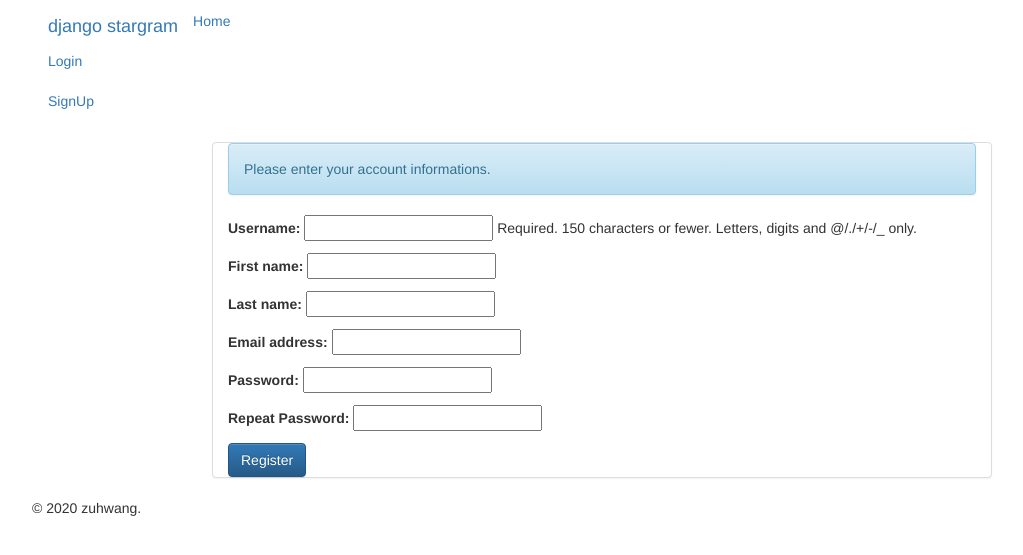
After one commit to zu-hwang/beap-test-02, a Django app: page /accounts/register/ in a window 1280 px wide. The commit adds this page. Shown: the top 555 px of the page, without its empty margins (38-1061 px from the left). Run offline with Django 3.2, Linux system fonts and the light colour scheme; some libraries are stand-ins or nearby versions.

Commit message:
회원가입기능 추가

```diff
--- /dev/null
+++ b/accounts/forms.py
@@ -0,0 +1,19 @@
+from django.contrib.auth.models import User
+from django import forms
+
+
+class RegisterFrom(forms.ModelForm):
+    password = forms.CharField(label='Password', widget=forms.PasswordInput)
+    password2 = forms.CharField(
+        label='Repeat Password', widget=forms.PasswordInput)
+
+    class Meta:
+        # forms.ModelForm에게 상속받은 클래스에서 User테이블의 데이터 필드를 쉽게 지정할 수 있다..?
+        model = User
+        fields = ['username', 'first_name', 'last_name', 'email']
+
+    def clean_password2(self):
+        cd = self.cleaned_data
+        if cd['password'] != cd['password2']:
+            raise forms.ValidationError('Passwords not matched!')
+        return cd['password2']
--- /dev/null
+++ b/accounts/templates/registration/register.html
@@ -0,0 +1,29 @@
+<!DOCTYPE html>
+<html lang="en">
+  <head>
+    <meta charset="UTF-8" />
+    <meta name="viewport" content="width=device-width, initial-scale=1.0" />
+    <title>Document</title>
+  </head>
+  <body>
+    {% extends 'base.html' %}
+    <!-- 타이틀 -->
+    {% block title %}- Registration{% endblock title%}
+    <!-- 컨텐츠 시작 -->
+    {% block content %}
+    <div class="row">
+      <div class="col-md-2"></div>
+      <div class="col-md-8 panel panel-default">
+        <div class="alert alert-info">
+          Please enter your account informations.
+        </div>
+        <form action="" method="POST">
+          {{form.as_p}} {% csrf_token %}
+          <input type="submit" class="btn btn-primary" value="Register" />
+        </form>
+      </div>
+      <div class="col-md-2"></div>
+    </div>
+    {% endblock content%}
+  </body>
+</html>
--- a/accounts/urls.py
+++ b/accounts/urls.py
@@ -1,7 +1,10 @@
 from django.urls import path
 from django.contrib.auth import views as auth_view
+
+from .views import register
 
 urlpatterns = [
     path('login/', auth_view.LoginView.as_view(), name='login'),
     path('logout/', auth_view.LogoutView.as_view(template_name='registration/logout.html'), name='logout'),
+    path('register/', register, name='register'),  # register는 함수형 뷰
 ]
--- a/accounts/views.py
+++ b/accounts/views.py
@@ -1,3 +1,19 @@
 from django.shortcuts import render
+from .forms import RegisterFrom
 
 # Create your views here.
+
+
+def register(request):
+    # 회원정보가 POST를 통해 전달되었을때
+    if request.method == 'POST':
+        # 우리가 만든 forms.py의  RegisterFor을 POST로 받은 값의 유효성 검사를 진행하며 이상이 없으면 DB에 저장한다.
+        user_form = RegisterFrom(request.POST)
+        if user_form.is_valid():
+            new_user = user_form.save(commit=False)
+            new_user.set_password(user_form.cleaned_data['password'])
+            new_user.save()
+            return render(request, 'registration/register_done.html', {'new_user': new_user})
+    else:
+        user_form = RegisterFrom()
+    return render(request, 'registration/register.html', {'form': user_form})
--- a/config/settings.py
+++ b/config/settings.py
@@ -125,3 +125,6 @@ STATIC_URL = '/static/'
 #! 업로드 파일을 관리하기 위해 Media_url 옵션을 추가하자
 MEDIA_URL = '/media/'
 MEDIA_ROOT = os.path.join(BASE_DIR, 'media')
+
+#! 로그인후 메인페이지 이동하도록 변수 추가
+LOGIN_REDIRECT_URL = '/'
--- a/templates/base.html
+++ b/templates/base.html
@@ -41,7 +41,7 @@
             <li class="nav-item"><a href="{% url 'logout' %}" class="nav-link">Logout</a></li>
             {% else %}
             <li class="nav-item"><a href="{% url 'login' %}" class="nav-link">Login</a></li>
-            <li class="nav-item"><a href="#" class="nav-link">SignUp</a></li>
+            <li class="nav-item"><a href="{% url 'register' %}" class="nav-link">SignUp</a></li>
             {% endif %}
           </ul>
         </nav>
```
Also changed, not shown: accounts/templates/registration/register_done.html (added, +26 -0 lines), db.sqlite3.
